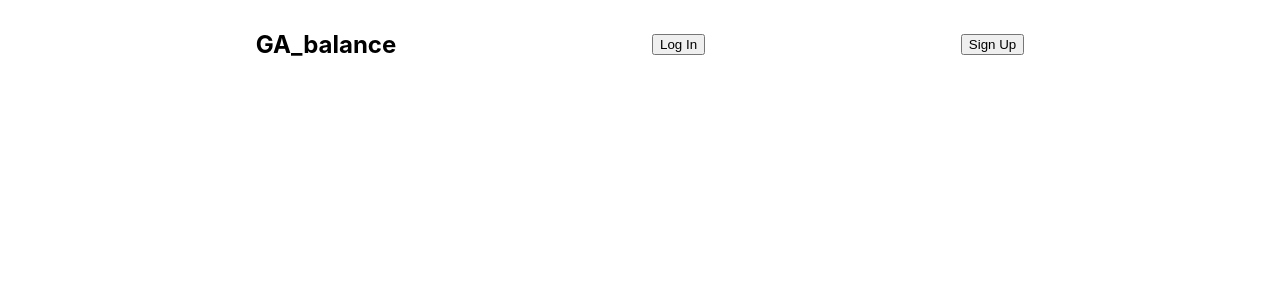
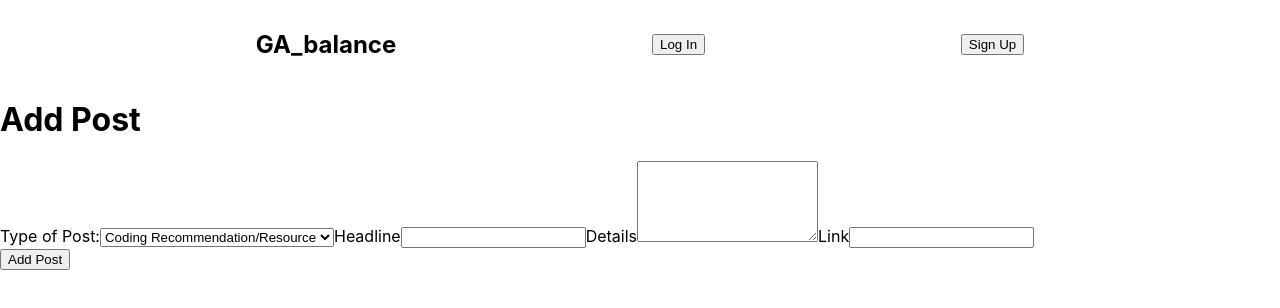
Before and after one commit to eagonzalez1/ga-balance-front-end, a React (Create React App) app: page /posts/new in a window 1280 px wide. Shown: the top 308 px of the page. Built offline with nearby package versions, Linux system fonts and the light colour scheme; no server answers.

Commit message:
add post component

```diff
--- a/src/App.jsx
+++ b/src/App.jsx
@@ -7,6 +7,7 @@ import Landing from './pages/Landing/Landing'
 import Profiles from './pages/Profiles/Profiles'
 import ChangePassword from './pages/ChangePassword/ChangePassword'
 import * as authService from './services/authService'
+import AddPost from './pages/AddPost/AddPost'
 
 const App = () => {
   const [user, setUser] = useState(authService.getUser())
@@ -33,15 +34,15 @@ const App = () => {
             <Route
               path="/signup"
               element={<Signup handleSignupOrLogin={handleSignupOrLogin} />}
-              />
+            />
             <Route
               path="/login"
               element={<Login handleSignupOrLogin={handleSignupOrLogin} />}
-              />
+            />
             <Route
               path="/profiles"
               element={user ? <Profiles /> : <Navigate to="/login" />}
-              />
+            />
             <Route
               path="/changePassword"
               element={
@@ -51,7 +52,13 @@ const App = () => {
                     <Navigate to="/login" />
                     )
                   }
-                  />
+            />
+            <Route
+              path="/posts/new"
+              element={
+                <AddPost />
+              }
+            />
           </Routes>
 
         </main>
--- a/src/components/NavBar/NavBar.jsx
+++ b/src/components/NavBar/NavBar.jsx
@@ -5,13 +5,20 @@ const NavBar = ({ user, handleLogout }) => {
   return (
     <>
       {user ?
-        <nav>
-          <ul>
-            <li>Welcome, {user.name}</li>
-            <li><Link to="/profiles">Profiles</Link></li>
-            <li><Link to="" onClick={handleLogout}>LOG OUT</Link></li>
-            <li><Link to="/changePassword">Change Password</Link></li>
-          </ul>
+        <nav className='navbar-div'>
+          <h2>GA_balance</h2>
+          <NavLink to='/posts/new'>
+            <button>Add Post</button>
+          </NavLink>
+          <NavLink to='/profiles'>
+            <button>Profiles</button>
+          </NavLink>
+          <NavLink to="" onClick={handleLogout}>
+          <button>Log Out</button>
+          </NavLink>
+          <NavLink to='/changePassword'>
+            <button>Change Password</button>
+          </NavLink>
         </nav>
       :
         <nav className='navbar-div'>
--- /dev/null
+++ b/src/pages/AddPost/AddPost.jsx
@@ -0,0 +1,65 @@
+import { useState } from "react"
+
+function AddPost(props) {
+	return (
+		<>
+			<h1>Add Post</h1>
+			<form autoComplete="off">
+				<div className="addPost-form">
+          <label htmlFor="post-type-select" className="form-label">
+            Type of Post:
+          </label>
+          <select
+            id="post-type-select"
+            name="type"
+            // value={formData.foodBeverage}
+            // onChange={handleChange}
+          >
+            <option value="coding">Coding Recommendation/Resource</option>
+            <option value="healthy">Healthy Habit Hack</option>
+            <option value="job">Job Search Ideas</option>
+            <option value="entertainment">Entertainment</option>
+          </select>
+					<label htmlFor="headline-input" className="form-label">
+						Headline
+					</label>
+					<input
+						type="text"
+						className="form-input"
+						id="headline-input"
+						name="headline"
+					/>
+          <label htmlFor="description-input" className="form-label">
+						Details
+					</label>
+					<textarea
+						type="text"
+						className="form-input"
+            rows="5"
+						id="description-input"
+						name="headline"
+					/>
+          <label htmlFor="link-input" className="form-label">
+						Link
+					</label>
+					<input
+						type="text"
+						className="form-input"
+						id="link-input"
+						name="link"
+					/>
+				</div>
+				<div className="d-grid">
+					<button
+						type="submit"
+						className="btn btn-primary btn-fluid"
+					>
+						Add Post
+					</button>
+				</div>
+			</form>
+		</>
+	)
+}
+
+export default AddPost
--- a/src/pages/Profiles/Profiles.jsx
+++ b/src/pages/Profiles/Profiles.jsx
@@ -14,7 +14,7 @@ const Profiles = () => {
 
   return (
     <>
-      <h1>Hello. This is a list of all the profiles.</h1>
+      <h1>Profiles:</h1>
       {profiles.length ?
         <>
           {profiles.map(profile =>
```
